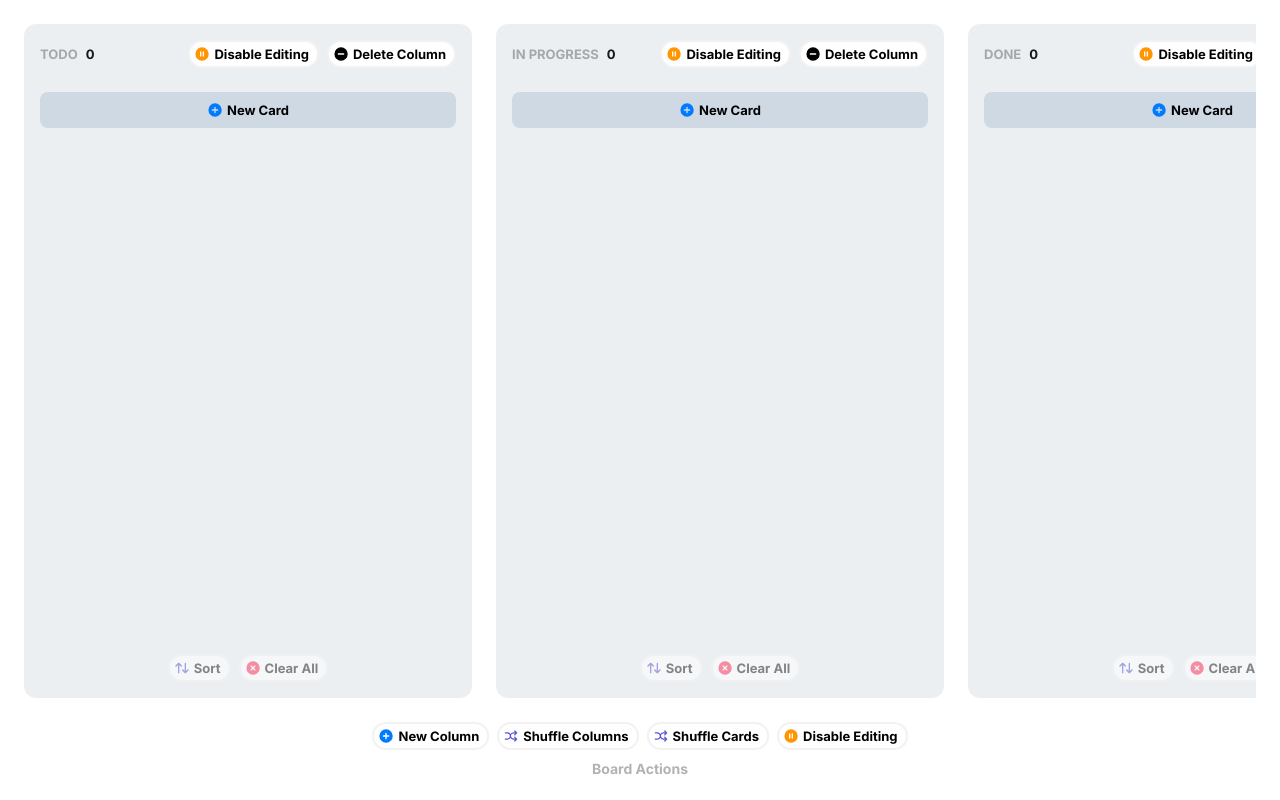
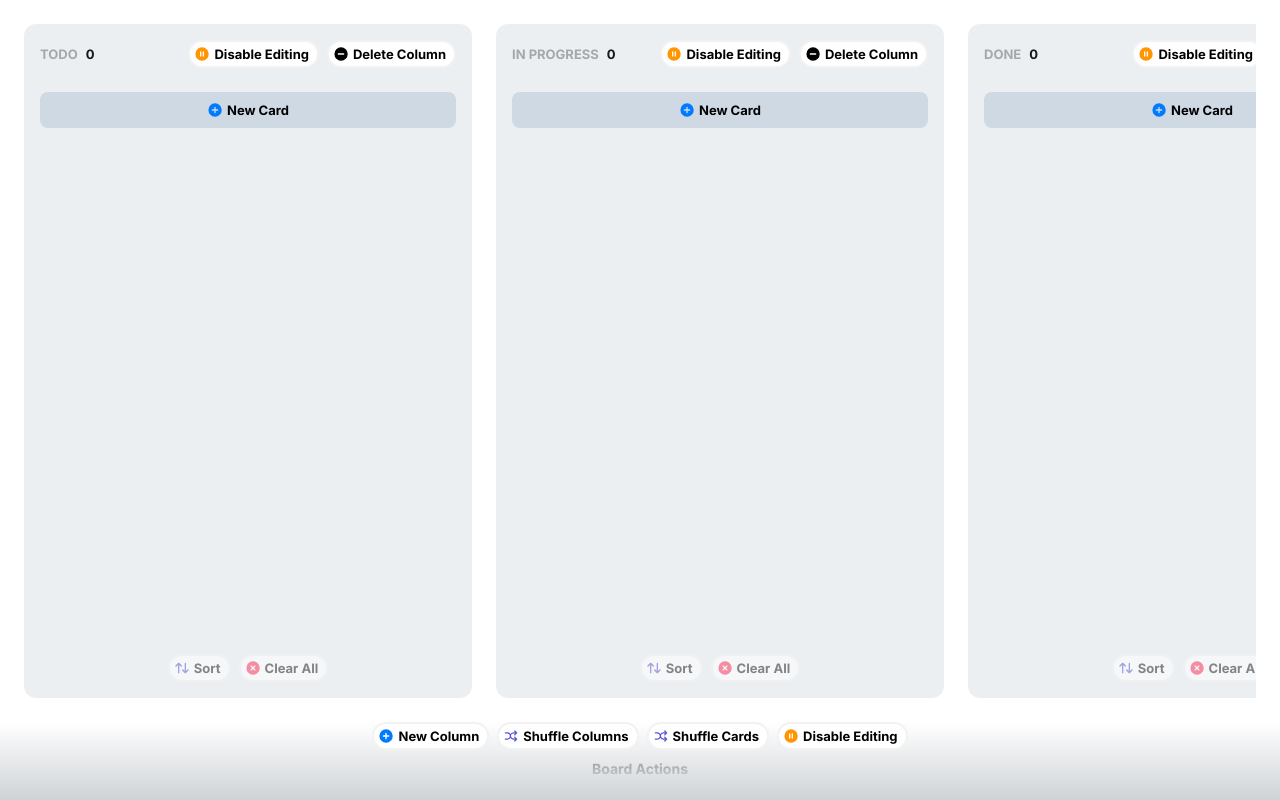
Before and after one commit to voskra/kanban-board-vue, a Vue app: page / in a window 1280 px wide. Built offline with nearby package versions, Linux system fonts and the light colour scheme.

Commit message:
add shuffle of columns and cards

```diff
--- a/src/features/boardActions/BoardActions.module.scss
+++ b/src/features/boardActions/BoardActions.module.scss
@@ -1,16 +1,36 @@
 .root {
+  position: relative;
   display: flex;
   align-items: center;
   padding-top: $spacing-24;
   flex-direction: column;
   gap: $spacing-12;
+
+  &:before {
+    content: '';
+    position: absolute;
+    width: calc(100% + $spacing-24 * 2);
+    height: 100%;
+    left: -$spacing-24;
+    bottom: -$spacing-24;
+    background: linear-gradient(180deg, $color-white 0%, $color-blue2 100%);
+    pointer-events: none;
+    z-index: 1;
+  }
 }
 
 .actions {
+  position: relative;
   display: flex;
   gap: $spacing-8;
+  z-index: 2;
 }
 
 .title {
-  color: $color-grey3;
+  position: relative;
+  z-index: 2;
+  background: linear-gradient(180deg, $color-grey3 0%, $color-grey2 100%);
+  -webkit-background-clip: text;
+  -webkit-text-fill-color: transparent;
+  background-clip: text;
 }
--- a/src/features/boardActions/BoardActions.vue
+++ b/src/features/boardActions/BoardActions.vue
@@ -16,8 +16,10 @@ const disabledButtonConfig = computed(() => {
   <div :class="styles.root">
     <div :class="styles.actions">
       <Button icon="plus" iconColor="blue" @click="board.addColumn"> New Column </Button>
-      <Button icon="shuffle" iconColor="purple"> Shuffle Columns </Button>
-      <Button icon="shuffle" iconColor="purple"> Shuffle Cards </Button>
+      <Button icon="shuffle" iconColor="purple" @click="board.shuffleColumns">
+        Shuffle Columns
+      </Button>
+      <Button icon="shuffle" iconColor="purple" @click="board.shuffleCards"> Shuffle Cards </Button>
       <Button v-bind="disabledButtonConfig" @click="board.toggleGlobalDisabled" />
     </div>
     <div :class="styles.title">Board Actions</div>
--- a/src/stores/useBoardStore.ts
+++ b/src/stores/useBoardStore.ts
@@ -2,6 +2,7 @@ import type { State } from '@/types/store.ts'
 import { defineStore } from 'pinia'
 import type { Card } from '@/types/card.ts'
 import { sortCardsByOrder, sortCardsByTitle } from '@/utils/sorting.ts'
+import { shuffleCardsInColumns, shuffleColumnsInBoard } from '@/utils/shuffle.ts'
 
 const initialState: State = {
   globalDisabled: false,
@@ -119,5 +120,13 @@ export const useBoardStore = defineStore('board', {
         findingColumn.sort = 'none'
       }
     },
+
+    shuffleColumns() {
+      this.columns = shuffleColumnsInBoard(this.columns)
+    },
+
+    shuffleCards() {
+      this.columns = shuffleCardsInColumns(this.columns)
+    },
   },
 })
--- a/src/styles/_variables.scss
+++ b/src/styles/_variables.scss
@@ -3,6 +3,7 @@ $color-black: rgba(0, 0, 0, 0.9);
 $color-white: #ffffff;
 
 $color-grey1: rgba(0, 0, 0, 0.05);
+$color-grey2: rgba(0, 0, 0, 0.12);
 $color-grey3: rgba(0, 0, 0, 0.3);
 
 $color-blue1: #eceff2;
--- /dev/null
+++ b/src/utils/shuffle.ts
@@ -0,0 +1,28 @@
+import type { Column } from '@/types/board.ts'
+
+export function shuffleArray<T>(array: T[]): T[] {
+  const result = [...array]
+  for (let i = result.length - 1; i > 0; i--) {
+    const j = Math.floor(Math.random() * (i + 1))
+    ;[result[i], result[j]] = [result[j], result[i]]
+  }
+  return result
+}
+
+export function shuffleColumnsInBoard(columns: Column[]): Column[] {
+  return shuffleArray(columns)
+}
+
+export function shuffleCardsInColumns(columns: Column[]): Column[] {
+  return columns.map((column) => {
+    const shuffledCards = shuffleArray(column.cards).map((card, index) => ({
+      ...card,
+      order: index + 1,
+    }))
+
+    return {
+      ...column,
+      cards: shuffledCards,
+    }
+  })
+}
```
